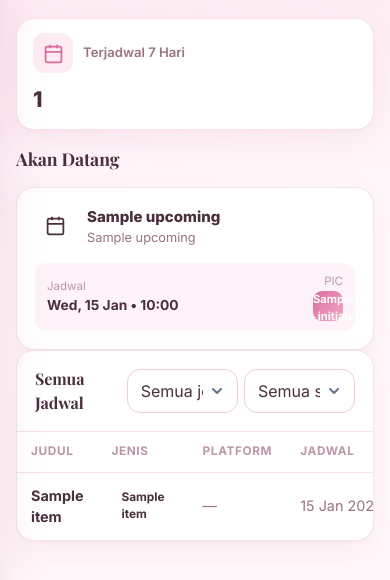
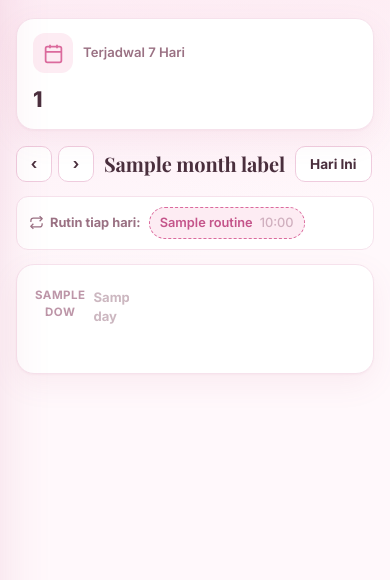
Before and after one commit to attahillah085-gif/data_kelas, a Flask app: template app/templates/content/index.html in a window 390 px wide. Shown: the part 67-647 px from the top of the page. Run offline with Flask 3, Linux system fonts and the light colour scheme; the template is opened without the code that fills it: most values are stand-ins (such as "Sample title", 1, 10 or a date in 2020); grey boxes marked "Sample" are stand-in pictures.

Commit message:
Kalender Konten: tampilan kalender bulanan + rutinitas harian otomatis
- Ganti daftar jadwal jadi KALENDER BULAN penuh (grid 7 kolom, navigasi
  bulan sebelum/berikut + tombol "Hari Ini"). Hari ini disorot.
- Klik tanggal mana pun → popup "Jadwalkan Konten" untuk tanggal itu
  (judul, jenis, platform, jam, PIC, catatan).
- Rutinitas harian (repeat=DAILY) via popup terpisah "Rutin Harian":
  mis. upload video / bales chat customer — otomatis muncul di SEMUA hari.
  Ditampilkan juga di bar "Rutin tiap hari" (bisa diubah/hapus).
- Klik chip konten → dialog edit (ubah/selesai/hapus).
- Model ContentSchedule: tambah kolom `repeat` (auto-migrate SQLite).

Co-Authored-By: Claude Opus 4.8 <noreply@anthropic.com>
Claude-Session: https://claude.ai/code/session_019wvRR22uoKs4UsfsAeuyxw

```diff
--- a/app/models.py
+++ b/app/models.py
@@ -335,6 +335,7 @@ class ContentSchedule(db.Model):
     platform = db.Column(db.String(60), default="")
     scheduled_at = db.Column(db.DateTime, nullable=False, default=datetime.utcnow, index=True)
     status = db.Column(db.String(12), default=CONTENT_PLANNED)
+    repeat = db.Column(db.String(10), default="NONE", index=True)  # NONE / DAILY (rutin tiap hari)
     note = db.Column(db.Text, default="")
     assignee_id = db.Column(db.Integer, db.ForeignKey("users.id"), nullable=True)
     created_by_id = db.Column(db.Integer, db.ForeignKey("users.id"), nullable=True)
--- a/app/templates/content/index.html
+++ b/app/templates/content/index.html
@@ -1,125 +1,168 @@
 {% extends "base.html" %}
 {% block title %}Kalender Konten — {{ setting.business_name }}{% endblock %}
 {% block page_title %}Kalender Konten{% endblock %}
-{% block page_subtitle %}Jadwalkan live, video, dan flyer bisnismu.{% endblock %}
+{% block page_subtitle %}Klik tanggal untuk jadwalkan konten. Rutinitas harian muncul otomatis tiap hari.{% endblock %}
+
+{% set kcolor = {'LIVE':'red','VIDEO':'purple','FLYER':'amber','POST':'blue','OTHER':'blue'} %}
 
 {% block topbar_actions %}
   {% if current_user.can_manage %}
-  <button class="btn btn-primary btn-sm" data-open-dialog="dlgContent"><svg viewBox="0 0 24 24" width="15" height="15" fill="none" stroke="currentColor" stroke-width="2"><path d="M12 5v14M5 12h14"/></svg> <span class="hide-sm">Jadwalkan</span></button>
+  <button class="btn btn-ghost btn-sm" data-open-dialog="dlgRoutine" title="Rutinitas tiap hari"><svg viewBox="0 0 24 24" width="15" height="15" fill="none" stroke="currentColor" stroke-width="2"><path d="M17 2l4 4-4 4"/><path d="M3 11V9a4 4 0 0 1 4-4h14M7 22l-4-4 4-4"/><path d="M21 13v2a4 4 0 0 1-4 4H3"/></svg> <span class="hide-sm">Rutin Harian</span></button>
+  <button class="btn btn-primary btn-sm" id="btnAddToday"><svg viewBox="0 0 24 24" width="15" height="15" fill="none" stroke="currentColor" stroke-width="2"><path d="M12 5v14M5 12h14"/></svg> <span class="hide-sm">Jadwalkan</span></button>
   {% endif %}
 {% endblock %}
 
-{% macro kind_ico(kind) %}
-  {% if kind=='LIVE' %}<svg viewBox="0 0 24 24" width="18" height="18" fill="none" stroke="currentColor" stroke-width="2"><circle cx="12" cy="12" r="3"/><path d="M5 12a7 7 0 0 1 7-7M19 12a7 7 0 0 1-7 7"/></svg>
-  {% elif kind=='VIDEO' %}<svg viewBox="0 0 24 24" width="18" height="18" fill="none" stroke="currentColor" stroke-width="2"><polygon points="23 7 16 12 23 17 23 7"/><rect x="1" y="5" width="15" height="14" rx="2"/></svg>
-  {% elif kind=='FLYER' %}<svg viewBox="0 0 24 24" width="18" height="18" fill="none" stroke="currentColor" stroke-width="2"><path d="M14 2H6a2 2 0 0 0-2 2v16a2 2 0 0 0 2 2h12a2 2 0 0 0 2-2V8z"/><path d="M14 2v6h6"/></svg>
-  {% else %}<svg viewBox="0 0 24 24" width="18" height="18" fill="none" stroke="currentColor" stroke-width="2"><rect x="3" y="4" width="18" height="18" rx="2"/><path d="M16 2v4M8 2v4M3 10h18"/></svg>{% endif %}
-{% endmacro %}
-{% set kcolor = {'LIVE':'red','VIDEO':'purple','FLYER':'amber','POST':'blue','OTHER':'blue'} %}
+{% block content %}
+<style>
+  .cal-toolbar{display:flex;align-items:center;gap:10px;flex-wrap:wrap;margin-bottom:14px}
+  .cal-toolbar h2{margin:0;font-size:1.25rem;min-width:170px}
+  .cal-nav{display:inline-flex;gap:6px}
+  .cal-nav a,.cal-today{width:36px;height:36px;border-radius:10px;border:1px solid var(--border-strong);background:var(--surface);
+    color:var(--text);display:grid;place-items:center;text-decoration:none;font-weight:700}
+  .cal-nav a:hover,.cal-today:hover{border-color:var(--primary);color:var(--primary-strong)}
+  .cal-today{width:auto;padding:0 14px;font-size:.85rem}
+  .legend{display:flex;gap:12px;flex-wrap:wrap;margin-left:auto;font-size:.76rem;color:var(--text-muted)}
+  .legend span{display:inline-flex;align-items:center;gap:5px}
+  .legend i{width:9px;height:9px;border-radius:3px;display:inline-block}
 
-{% block content %}
+  .routbar{display:flex;align-items:center;gap:8px;flex-wrap:wrap;background:var(--surface);border:1px solid var(--border);
+    border-radius:12px;padding:10px 12px;margin-bottom:14px}
+  .routbar .lbl{font-size:.8rem;font-weight:700;color:var(--text-muted);display:inline-flex;align-items:center;gap:6px}
+  .rout-chip{display:inline-flex;align-items:center;gap:7px;font-size:.8rem;font-weight:600;padding:5px 10px;border-radius:999px;
+    background:var(--primary-soft);color:var(--primary-strong);border:1px dashed var(--primary)}
+  .rout-chip button{background:none;border:none;color:inherit;cursor:pointer;opacity:.6;font-size:.85rem;padding:0}
+  .rout-chip button:hover{opacity:1}
+
+  .cal{display:grid;grid-template-columns:repeat(7,1fr);gap:6px}
+  .cal-dow{font-size:.72rem;font-weight:700;letter-spacing:.04em;text-transform:uppercase;color:var(--text-soft);
+    text-align:center;padding:4px 0}
+  .cal-cell{min-height:104px;border:1px solid var(--border);border-radius:12px;background:var(--surface);padding:6px;
+    display:flex;flex-direction:column;gap:4px;cursor:pointer;transition:.12s;overflow:hidden}
+  .cal-cell:hover{border-color:var(--primary);box-shadow:var(--shadow)}
+  .cal-cell.out{background:transparent;border-color:transparent;cursor:default;opacity:.5}
+  .cal-cell.out:hover{border-color:transparent;box-shadow:none}
+  .cal-cell.today{border-color:var(--primary);box-shadow:inset 0 0 0 1px var(--primary)}
+  .cal-num{font-size:.82rem;font-weight:700;color:var(--text-muted);align-self:flex-start}
+  .cal-cell.today .cal-num{background:var(--primary);color:#fff;border-radius:8px;min-width:22px;height:22px;display:grid;place-items:center}
+  .chip-e{font-size:.72rem;font-weight:600;line-height:1.25;padding:3px 7px;border-radius:7px;cursor:pointer;
+    white-space:nowrap;overflow:hidden;text-overflow:ellipsis;display:flex;align-items:center;gap:5px}
+  .chip-e .t{overflow:hidden;text-overflow:ellipsis}
+  .chip-e.done{opacity:.5;text-decoration:line-through}
+  .chip-dot{width:7px;height:7px;border-radius:50%;flex:none}
+  .chip-rt{font-size:.68rem;color:var(--primary-strong);opacity:.75;display:flex;align-items:center;gap:4px;padding:1px 4px}
+  .cal-more{font-size:.68rem;color:var(--text-soft);font-weight:600;padding-left:4px}
+  .b-red{--cc:var(--danger)} .b-purple{--cc:#9b6ad0} .b-amber{--cc:var(--warning)} .b-blue{--cc:var(--primary)}
+  .chip-e.b-red{background:var(--danger-soft,#f7e0e2);color:var(--danger)}
+  .chip-e.b-purple{background:rgba(155,106,208,.16);color:#8a5bc0}
+  .chip-e.b-amber{background:var(--warning-soft,#f8ecd2);color:var(--warning)}
+  .chip-e.b-blue{background:var(--primary-soft);color:var(--primary-strong)}
+
+  @media(max-width:640px){
+    .cal{gap:3px}
+    .cal-cell{min-height:72px;padding:4px;border-radius:9px}
+    .chip-e{font-size:.62rem;padding:2px 4px}
+    .chip-rt{display:none}
+    .legend{display:none}
+  }
+</style>
+
 <div class="grid g-4 mb-16">
   <div class="card kpi"><div class="top"><span class="kpi-ico ico-blue"><svg viewBox="0 0 24 24" fill="none" stroke="currentColor" stroke-width="2"><rect x="3" y="4" width="18" height="18" rx="2"/><path d="M16 2v4M8 2v4M3 10h18"/></svg></span><span class="label">Terjadwal 7 Hari</span></div><div class="value">{{ week_count }}</div></div>
 </div>
 
-<!-- Akan datang -->
-{% if upcoming %}
-<div class="section-title"><h2>Akan Datang</h2></div>
-<div class="grid g-3 mb-24">
-  {% for c in upcoming %}
-  <div class="card card-pad">
-    <div class="flex" style="align-items:flex-start;gap:12px">
-      <span class="kpi-ico ico-{{ kcolor[c.kind] }}" style="flex:none">{{ kind_ico(c.kind) }}</span>
-      <div class="grow" style="min-width:0">
-        <div class="fw-800" style="white-space:nowrap;overflow:hidden;text-overflow:ellipsis">{{ c.title }}</div>
-        <div class="text-muted" style="font-size:.8rem">{{ c.kind_label }}{{ ' • ' + c.platform if c.platform }}</div>
-      </div>
-    </div>
-    <div class="muted-box mt-16 row-between" style="padding:10px 12px">
-      <div><div class="text-soft" style="font-size:.72rem">Jadwal</div><div class="fw-700" style="font-size:.86rem">{{ c.scheduled_at.strftime('%a, %d %b • %H:%M') }}</div></div>
-      {% if c.assignee %}<div style="text-align:right"><div class="text-soft" style="font-size:.72rem">PIC</div><div class="flex gap-6"><span class="avatar sm">{{ c.assignee.initials }}</span></div></div>{% endif %}
-    </div>
-    {% if current_user.can_manage %}
-    <div class="flex gap-6 mt-16">
-      <form method="post" action="{{ url_for('content.set_status', cid=c.id) }}"><input type="hidden" name="status" value="DONE"><button class="btn btn-success btn-xs" type="submit">✓ Selesai</button></form>
-      <button class="btn btn-ghost btn-xs" data-open-dialog="dlgEditC{{ c.id }}">Edit</button>
-    </div>
-    {% endif %}
+<div class="cal-toolbar">
+  <div class="cal-nav">
+    <a href="{{ url_for('content.index', bulan=prev_bulan) }}" title="Bulan sebelumnya">‹</a>
+    <a href="{{ url_for('content.index', bulan=next_bulan) }}" title="Bulan berikutnya">›</a>
   </div>
+  <h2>{{ month_label }}</h2>
+  <a class="cal-today" href="{{ url_for('content.index', bulan=this_bulan) }}">Hari Ini</a>
+  <div class="legend">
+    <span><i style="background:var(--danger)"></i>Live</span>
+    <span><i style="background:#9b6ad0"></i>Video</span>
+    <span><i style="background:var(--warning)"></i>Flyer</span>
+    <span><i style="background:var(--primary)"></i>Post</span>
+  </div>
+</div>
+
+{% if routines %}
+<div class="routbar">
+  <span class="lbl"><svg viewBox="0 0 24 24" width="15" height="15" fill="none" stroke="currentColor" stroke-width="2"><path d="M17 2l4 4-4 4"/><path d="M3 11V9a4 4 0 0 1 4-4h14M7 22l-4-4 4-4"/><path d="M21 13v2a4 4 0 0 1-4 4H3"/></svg> Rutin tiap hari:</span>
+  {% for r in routines %}
+  <span class="rout-chip">{{ r.title }} <span class="text-soft" style="opacity:.7;font-weight:500">{{ r.scheduled_at.strftime('%H:%M') }}</span>
+    {% if current_user.can_manage %}<button type="button" data-open-dialog="dlgEditC{{ r.id }}" title="Ubah">✎</button>{% endif %}
+  </span>
   {% endfor %}
+  {% if current_user.can_manage %}<button class="btn btn-soft btn-xs" data-open-dialog="dlgRoutine">+ tambah rutin</button>{% endif %}
 </div>
 {% endif %}
 
-<!-- Semua jadwal -->
-<div class="card">
-  <div class="card-head">
-    <h3>Semua Jadwal</h3>
-    <div class="spacer"></div>
-    <form method="get" class="flex gap-6">
-      <select name="kind" onchange="this.form.submit()">
-        <option value="">Semua jenis</option>
-        {% for k in kinds %}<option value="{{ k }}" {{ 'selected' if kind==k }}>{{ kind_labels[k] }}</option>{% endfor %}
-      </select>
-      <select name="status" onchange="this.form.submit()">
-        <option value="">Semua status</option>
-        <option value="PLANNED" {{ 'selected' if status=='PLANNED' }}>Direncanakan</option>
-        <option value="DONE" {{ 'selected' if status=='DONE' }}>Selesai</option>
-        <option value="CANCELED" {{ 'selected' if status=='CANCELED' }}>Batal</option>
-      </select>
-    </form>
-  </div>
-  <div class="table-wrap">
-    <table class="tbl">
-      <thead><tr><th>Judul</th><th>Jenis</th><th>Platform</th><th>Jadwal</th><th>PIC</th><th>Status</th>{% if current_user.can_manage %}<th></th>{% endif %}</tr></thead>
-      <tbody>
-        {% for c in items %}
-        <tr>
-          <td class="fw-700">{{ c.title }}</td>
-          <td><span class="badge b-{{ kcolor[c.kind] }}">{{ c.kind_label }}</span></td>
-          <td class="text-muted">{{ c.platform or '—' }}</td>
-          <td class="text-muted" style="white-space:nowrap">{{ c.scheduled_at.strftime('%d %b %Y • %H:%M') }}</td>
-          <td>{% if c.assignee %}<span class="flex gap-6"><span class="avatar sm">{{ c.assignee.initials }}</span><span class="hide-sm" style="font-size:.82rem">{{ c.assignee.name.split()[0] }}</span></span>{% else %}<span class="text-soft">—</span>{% endif %}</td>
-          <td>
-            {% if c.status=='DONE' %}<span class="badge b-green">Selesai</span>
-            {% elif c.status=='CANCELED' %}<span class="badge b-red">Batal</span>
-            {% else %}<span class="badge b-amber">Direncanakan</span>{% endif %}
-          </td>
-          {% if current_user.can_manage %}
-          <td class="num">
-            <div class="flex gap-6" style="justify-content:flex-end">
-              <form method="post" action="{{ url_for('content.set_status', cid=c.id) }}">
-                <select name="status" onchange="this.form.submit()" style="padding:6px 26px 6px 9px;font-size:.78rem">
-                  <option {{ 'selected' if c.status=='PLANNED' }} value="PLANNED">Rencana</option>
-                  <option {{ 'selected' if c.status=='DONE' }} value="DONE">Selesai</option>
-                  <option {{ 'selected' if c.status=='CANCELED' }} value="CANCELED">Batal</option>
-                </select>
-              </form>
-              <button class="icon-btn btn-sm" style="width:32px;height:32px" data-open-dialog="dlgEditC{{ c.id }}" title="Edit"><svg viewBox="0 0 24 24" width="14" height="14" fill="none" stroke="currentColor" stroke-width="2"><path d="M12 20h9M16.5 3.5a2.1 2.1 0 0 1 3 3L7 19l-4 1 1-4Z"/></svg></button>
-              <form method="post" action="{{ url_for('content.delete', cid=c.id) }}" onsubmit="return confirm('Hapus konten ini?')">
-                <button class="icon-btn btn-sm" style="width:32px;height:32px" title="Hapus"><svg viewBox="0 0 24 24" width="14" height="14" fill="none" stroke="currentColor" stroke-width="2"><path d="M3 6h18M8 6V4h8v2M19 6l-1 14H6L5 6"/></svg></button>
-              </form>
-            </div>
-          </td>
-          {% endif %}
-        </tr>
-
-        {% if current_user.can_manage %}
-        {# dialog edit di luar tabel dirender di bawah #}
-        {% endif %}
-        {% else %}
-        <tr><td colspan="7" class="empty" style="padding:36px">Belum ada konten terjadwal.</td></tr>
+<div class="card card-pad">
+  <div class="cal">
+    {% for d in dow %}<div class="cal-dow">{{ d }}</div>{% endfor %}
+    {% for week in weeks %}{% for cell in week %}
+    <div class="cal-cell {{ 'out' if not cell.in_month }} {{ 'today' if cell.is_today }}" {% if cell.in_month and current_user.can_manage %}data-date="{{ cell.iso }}"{% endif %}>
+      <span class="cal-num">{{ cell.day }}</span>
+      {% if cell.in_month %}
+        {% for r in routines %}<span class="chip-rt">🔁 {{ r.title }}</span>{% endfor %}
+        {% for it in cell.entries[:3] %}
+        <span class="chip-e b-{{ kcolor[it.kind] }} {{ 'done' if it.status=='DONE' }}" data-open-dialog="dlgEditC{{ it.id }}" title="{{ it.title }} • {{ it.scheduled_at.strftime('%H:%M') }}">
+          <span class="chip-dot" style="background:currentColor"></span><span class="t">{{ it.scheduled_at.strftime('%H:%M') }} {{ it.title }}</span>
+        </span>
         {% endfor %}
-      </tbody>
-    </table>
+        {% if cell.entries|length > 3 %}<span class="cal-more">+{{ cell.entries|length - 3 }} lagi</span>{% endif %}
+      {% endif %}
+    </div>
+    {% endfor %}{% endfor %}
   </div>
 </div>
 
-<!-- Dialog edit (dirender terpisah agar valid) -->
 {% if current_user.can_manage %}
-{% for c in items %}
+<!-- Dialog: tambah konten satu tanggal -->
+<dialog id="dlgContent">
+  <form method="post" action="{{ url_for('content.add') }}">
+    <input type="hidden" name="repeat" value="NONE">
+    <div class="dialog-head"><h3>Jadwalkan Konten <span id="cDateLabel" class="text-soft" style="font-weight:600;font-size:.85rem"></span></h3><button type="button" class="icon-btn close-x" data-close-dialog="dlgContent">✕</button></div>
+    <div class="dialog-body">
+      <div class="field"><label>Judul</label><input name="title" placeholder="mis. Live Thrift Jumat Malam" required></div>
+      <div class="form-row">
+        <div class="field"><label>Jenis</label><select name="kind">{% for k in kinds %}<option value="{{ k }}">{{ kind_labels[k] }}</option>{% endfor %}</select></div>
+        <div class="field"><label>Platform</label><select name="platform"><option value="">—</option>{% for p in platforms %}<option>{{ p }}</option>{% endfor %}</select></div>
+      </div>
+      <div class="form-row">
+        <div class="field"><label>Tanggal</label><input type="date" name="date" id="cDate" required></div>
+        <div class="field"><label>Jam</label><input type="time" name="time" value="19:00" required></div>
+      </div>
+      <div class="field"><label>Penanggung jawab <span class="text-soft">(opsional)</span></label><select name="assignee_id"><option value="">—</option>{% for u in assignees %}<option value="{{ u.id }}">{{ u.name }}</option>{% endfor %}</select></div>
+      <div class="field"><label>Catatan <span class="text-soft">(opsional)</span></label><textarea name="note" placeholder="Rincian, produk yang dijual, dll."></textarea></div>
+    </div>
+    <div class="dialog-foot"><button type="button" class="btn btn-ghost" data-close-dialog="dlgContent">Batal</button><button class="btn btn-primary" type="submit">Simpan Jadwal</button></div>
+  </form>
+</dialog>
+
+<!-- Dialog: rutin harian (auto tiap hari) -->
+<dialog id="dlgRoutine">
+  <form method="post" action="{{ url_for('content.add') }}">
+    <input type="hidden" name="repeat" value="DAILY">
+    <div class="dialog-head"><h3>🔁 Rutinitas Harian</h3><button type="button" class="icon-btn close-x" data-close-dialog="dlgRoutine">✕</button></div>
+    <div class="dialog-body">
+      <p class="text-soft" style="margin-top:0;font-size:.84rem">Tugas yang harus dilakukan <strong>setiap hari</strong> (mis. upload video, bales chat customer). Otomatis muncul di semua tanggal.</p>
+      <div class="field"><label>Judul rutinitas</label><input name="title" placeholder="mis. Upload 1 video TikTok" required></div>
+      <div class="form-row">
+        <div class="field"><label>Jenis</label><select name="kind">{% for k in kinds %}<option value="{{ k }}">{{ kind_labels[k] }}</option>{% endfor %}</select></div>
+        <div class="field"><label>Jam (pengingat)</label><input type="time" name="time" value="09:00" required></div>
+      </div>
+      <div class="field"><label>Catatan <span class="text-soft">(opsional)</span></label><textarea name="note" placeholder="mis. tema konten, dll."></textarea></div>
+    </div>
+    <div class="dialog-foot"><button type="button" class="btn btn-ghost" data-close-dialog="dlgRoutine">Batal</button><button class="btn btn-primary" type="submit">Simpan Rutin</button></div>
+  </form>
+</dialog>
+
+<!-- Dialog edit per item -->
+{% for c in edit_items %}
 <dialog id="dlgEditC{{ c.id }}">
-  <form method="post" action="{{ url_for('content.edit', cid=c.id) }}">
-    <div class="dialog-head"><h3>Edit Konten</h3><button type="button" class="icon-btn close-x" data-close-dialog="dlgEditC{{ c.id }}">✕</button></div>
+  <div class="dialog-head"><h3>{{ '🔁 Edit Rutinitas' if c.repeat=='DAILY' else 'Edit Konten' }}</h3><button type="button" class="icon-btn close-x" data-close-dialog="dlgEditC{{ c.id }}">✕</button></div>
+  <form method="post" action="{{ url_for('content.edit', cid=c.id) }}" id="editForm{{ c.id }}">
     <div class="dialog-body">
       <div class="field"><label>Judul</label><input name="title" value="{{ c.title }}" required></div>
       <div class="form-row">
@@ -127,34 +170,47 @@
         <div class="field"><label>Platform</label><select name="platform"><option value="">—</option>{% for p in platforms %}<option {{ 'selected' if c.platform==p }}>{{ p }}</option>{% endfor %}</select></div>
       </div>
       <div class="form-row">
-        <div class="field"><label>Tanggal & jam</label><input type="datetime-local" name="scheduled_at" value="{{ c.scheduled_at.strftime('%Y-%m-%dT%H:%M') }}"></div>
+        <div class="field"><label>{{ 'Jam' if c.repeat=='DAILY' else 'Tanggal & jam' }}</label><input type="datetime-local" name="scheduled_at" value="{{ c.scheduled_at.strftime('%Y-%m-%dT%H:%M') }}"></div>
         <div class="field"><label>Penanggung jawab</label><select name="assignee_id"><option value="">—</option>{% for u in assignees %}<option value="{{ u.id }}" {{ 'selected' if c.assignee_id==u.id }}>{{ u.name }}</option>{% endfor %}</select></div>
       </div>
       <div class="field"><label>Catatan</label><textarea name="note">{{ c.note }}</textarea></div>
     </div>
-    <div class="dialog-foot"><button type="button" class="btn btn-ghost" data-close-dialog="dlgEditC{{ c.id }}">Batal</button><button class="btn btn-primary" type="submit">Simpan</button></div>
   </form>
+  <div class="dialog-foot" style="justify-content:space-between;gap:8px;flex-wrap:wrap">
+    <div class="flex gap-6">
+      {% if c.repeat != 'DAILY' %}
+      <form method="post" action="{{ url_for('content.set_status', cid=c.id) }}"><input type="hidden" name="status" value="DONE"><button class="btn btn-success btn-sm" type="submit">✓ Selesai</button></form>
+      {% endif %}
+      <form method="post" action="{{ url_for('content.delete', cid=c.id) }}" onsubmit="return confirm('Hapus ini?')"><button class="btn btn-danger-soft btn-sm" type="submit">Hapus</button></form>
+    </div>
+    <button class="btn btn-primary" type="submit" form="editForm{{ c.id }}">Simpan</button>
+  </div>
 </dialog>
 {% endfor %}
-
-<!-- Dialog tambah -->
-<dialog id="dlgContent">
-  <form method="post" action="{{ url_for('content.add') }}">
-    <div class="dialog-head"><h3>Jadwalkan Konten</h3><button type="button" class="icon-btn close-x" data-close-dialog="dlgContent">✕</button></div>
-    <div class="dialog-body">
-      <div class="field"><label>Judul</label><input name="title" placeholder="mis. Live Thrift Jumat Malam" required></div>
-      <div class="form-row">
-        <div class="field"><label>Jenis</label><select name="kind">{% for k in kinds %}<option value="{{ k }}">{{ kind_labels[k] }}</option>{% endfor %}</select></div>
-        <div class="field"><label>Platform</label><select name="platform"><option value="">—</option>{% for p in platforms %}<option>{{ p }}</option>{% endfor %}</select></div>
-      </div>
-      <div class="form-row">
-        <div class="field"><label>Tanggal & jam</label><input type="datetime-local" name="scheduled_at" value="{{ now_local }}" required></div>
-        <div class="field"><label>Penanggung jawab</label><select name="assignee_id"><option value="">—</option>{% for u in assignees %}<option value="{{ u.id }}">{{ u.name }}</option>{% endfor %}</select></div>
-      </div>
-      <div class="field"><label>Catatan <span class="text-soft">(opsional)</span></label><textarea name="note" placeholder="Rincian, produk yang dijual, dll."></textarea></div>
-    </div>
-    <div class="dialog-foot"><button type="button" class="btn btn-ghost" data-close-dialog="dlgContent">Batal</button><button class="btn btn-primary" type="submit">Simpan Jadwal</button></div>
-  </form>
-</dialog>
 {% endif %}
 {% endblock %}
+
+{% block extra_js %}
+<script>
+(function(){
+  var todayIso = "{{ today_iso }}";
+  function openAdd(dateIso){
+    var d = document.getElementById("cDate");
+    if(d) d.value = dateIso || todayIso;
+    var lbl = document.getElementById("cDateLabel");
+    if(lbl){
+      try{ lbl.textContent = "• " + new Date((dateIso||todayIso)+"T00:00").toLocaleDateString("id-ID",{weekday:"long",day:"numeric",month:"long"}); }catch(e){ lbl.textContent=""; }
+    }
+    if(window.openDialog) window.openDialog("dlgContent");
+  }
+  var bt = document.getElementById("btnAddToday");
+  if(bt) bt.addEventListener("click", function(){ openAdd(todayIso); });
+  document.querySelectorAll(".cal-cell[data-date]").forEach(function(cell){
+    cell.addEventListener("click", function(e){
+      if(e.target.closest("[data-open-dialog]")) return; // klik chip → biar dialog edit yang jalan
+      openAdd(cell.getAttribute("data-date"));
+    });
+  });
+})();
+</script>
+{% endblock %}
```
Also changed, not shown: app/content.py (+76 -38 lines).
